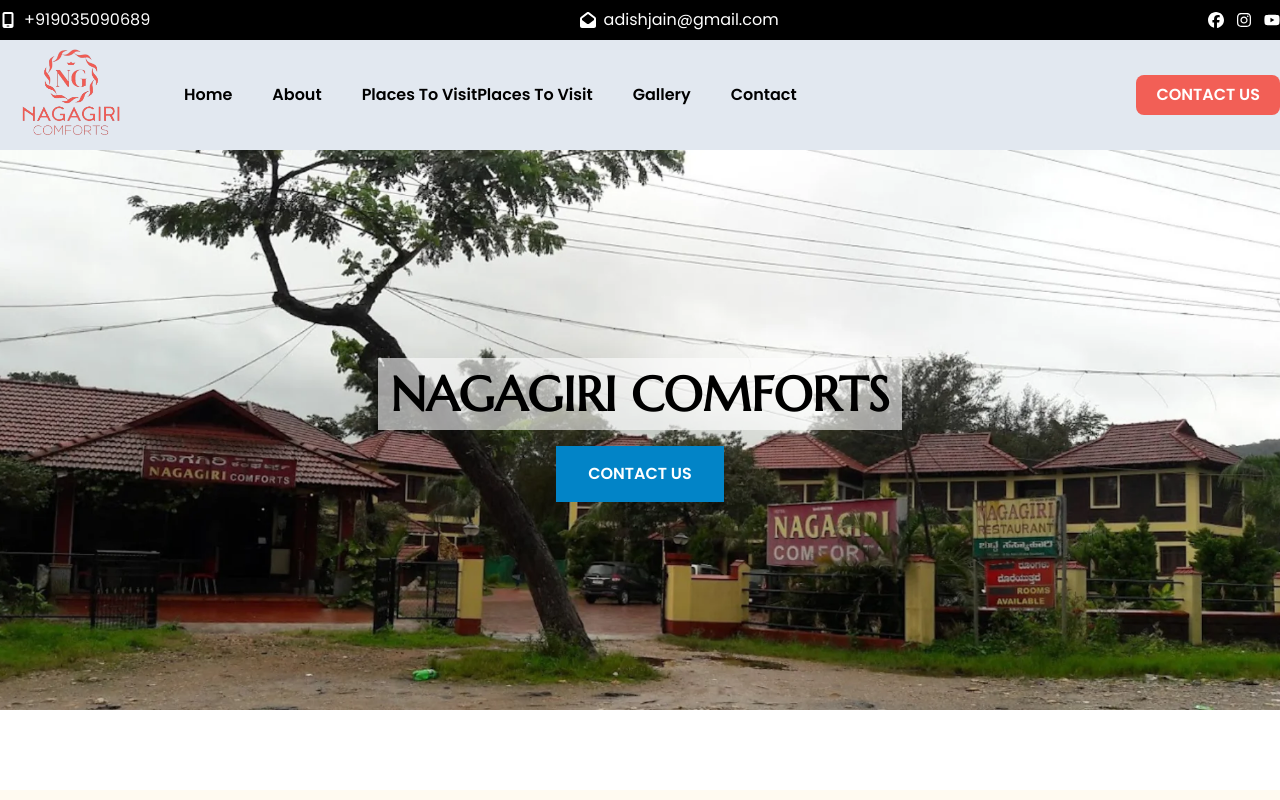
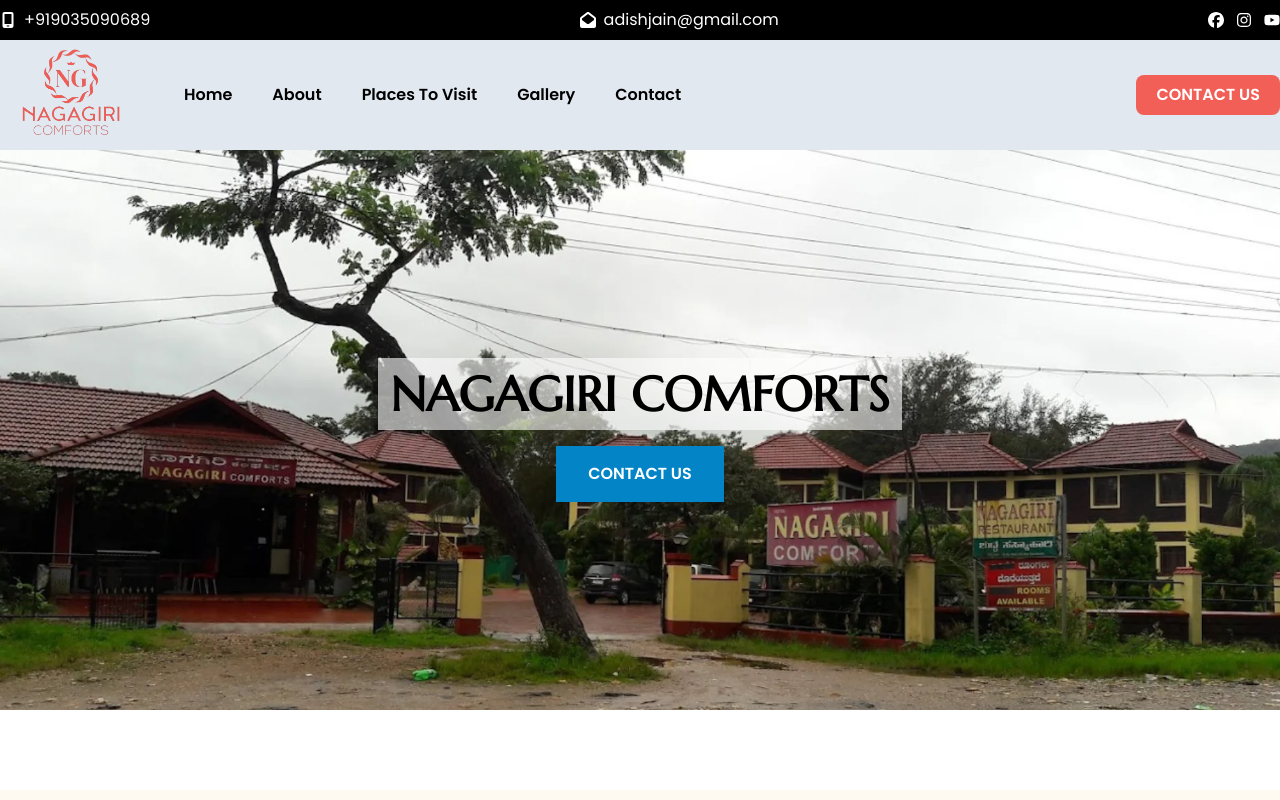
Before and after one commit to ag9731/nagagiri_comfort_horanadu, a React (Create React App) app: page / in a window 1280 px wide. Shown: the top 800 px of the page. Built offline with nearby package versions, Linux system fonts and the light colour scheme.

Commit message:
commit change

```diff
--- a/src/components/Navbar/Header/Header.jsx
+++ b/src/components/Navbar/Header/Header.jsx
@@ -21,7 +21,6 @@
   const handleMenuClose = () => {
     showMenu(false);
   };
-
 
   const handleExploreClick = () => {
     window.scrollTo({ top: 0, behavior: "smooth" }); // Scroll to the top of the page
@@ -84,7 +83,6 @@
                       >
                         Places To Visit
                       </Link>
-                      Places To Visit
                     </li>
                     <li className="cursor-pointer">
                       <Link
@@ -142,10 +140,7 @@
                 </Link>
               </li>
               <li className="cursor-pointer">
-                <Link
-                  to="nagagiri_comforts/about"
-                  onClick={handleMenuClose}
-                >
+                <Link to="nagagiri_comforts/about" onClick={handleMenuClose}>
                   About
                 </Link>
               </li>
@@ -156,7 +151,6 @@
                 >
                   Places To Visit
                 </Link>
-                Places To Visit
               </li>
               <li className="cursor-pointer">
                 <Link to="nagagiri_comforts/gallery" onClick={handleMenuClose}>
```
